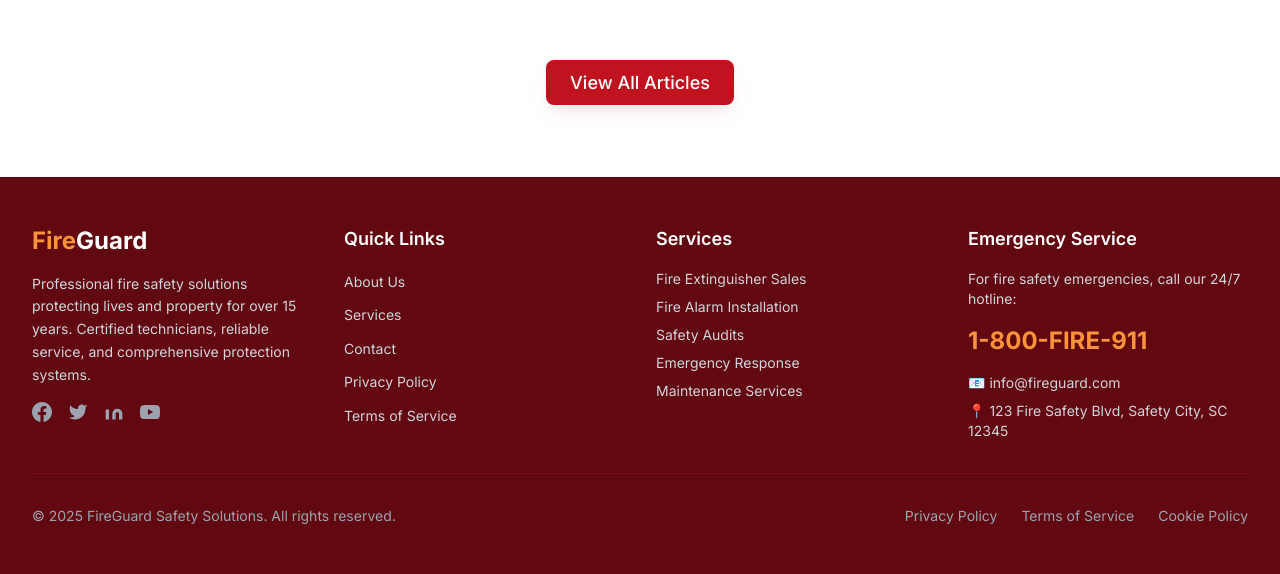
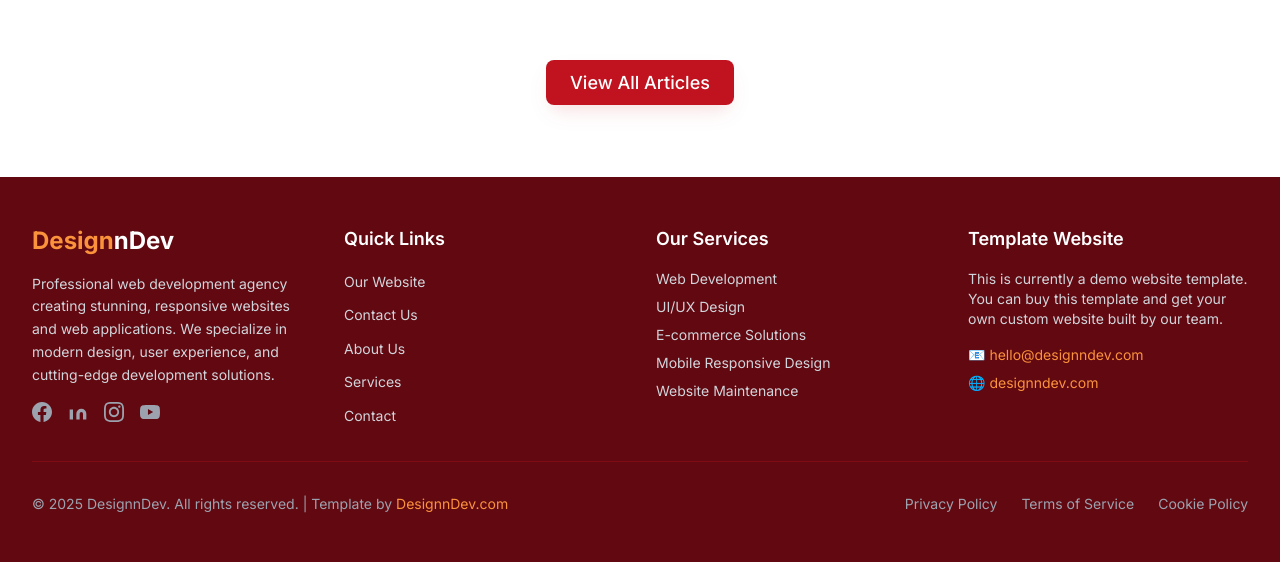
Before and after one commit to dndfeb/basketball, a Next.js app: page / in a window 1280 px wide. Shown: the part 4151-4725 px from the top of the page. Built offline with nearby package versions, Linux system fonts and the light colour scheme.

Commit message:
Revamp Footer component to reflect new branding and services for DesignnDev. Update social media links, company description, and service offerings. Add quick links for website and contact information, and modify emergency contact section to provide template details.

```diff
--- a/components/layout/Footer.js
+++ b/components/layout/Footer.js
@@ -46,9 +46,9 @@ export default function Footer() {
   ];
 
   const socialLinks = [
-    { href: 'https://facebook.com', label: 'Facebook', icon: 'M24 12.073c0-6.627-5.373-12-12-12s-12 5.373-12 12c0 5.99 4.388 10.954 10.125 11.854v-8.385H7.078v-3.47h3.047V9.43c0-3.007 1.792-4.669 4.533-4.669 1.312 0 2.686.235 2.686.235v2.953H15.83c-1.491 0-1.956.925-1.956 1.874v2.25h3.328l-.532 3.47h-2.796v8.385C19.612 23.027 24 18.062 24 12.073z' },
-    { href: 'https://twitter.com', label: 'Twitter', icon: 'M23 3a10.9 10.9 0 01-3.14 1.53 4.48 4.48 0 00-7.86 3v1A10.66 10.66 0 013 4s-4 9 5 13a11.64 11.64 0 01-7 2c9 5 20 0 20-11.5a4.5 4.5 0 00-.08-.83A7.72 7.72 0 0023 3z' },
-    { href: 'https://linkedin.com', label: 'LinkedIn', icon: 'M16 8a6 6 0 016 6v7h-4v-7a2 2 0 00-2-2 2 2 0 00-2 2v7h-4v-7a6 6 0 016-6zM2 9h4v12H2z' },
+    { href: 'https://www.facebook.com/profile.php?id=61582160878711', label: 'Facebook', icon: 'M24 12.073c0-6.627-5.373-12-12-12s-12 5.373-12 12c0 5.99 4.388 10.954 10.125 11.854v-8.385H7.078v-3.47h3.047V9.43c0-3.007 1.792-4.669 4.533-4.669 1.312 0 2.686.235 2.686.235v2.953H15.83c-1.491 0-1.956.925-1.956 1.874v2.25h3.328l-.532 3.47h-2.796v8.385C19.612 23.027 24 18.062 24 12.073z' },
+    { href: 'https://www.linkedin.com/company/109403381', label: 'LinkedIn', icon: 'M16 8a6 6 0 016 6v7h-4v-7a2 2 0 00-2-2 2 2 0 00-2 2v7h-4v-7a6 6 0 016-6zM2 9h4v12H2z' },
+    { href: 'https://www.instagram.com/designndevfeb?igsh=ZTN2OTE0Nzhqanh5', label: 'Instagram', icon: 'M12 2.163c3.204 0 3.584.012 4.85.07 3.252.148 4.771 1.691 4.919 4.919.058 1.265.069 1.645.069 4.849 0 3.205-.012 3.584-.069 4.849-.149 3.225-1.664 4.771-4.919 4.919-1.266.058-1.644.07-4.85.07-3.204 0-3.584-.012-4.849-.07-3.26-.149-4.771-1.699-4.919-4.919-.058-1.265-.07-1.644-.07-4.849 0-3.204.013-3.583.07-4.849.149-3.227 1.664-4.771 4.919-4.919 1.266-.057 1.645-.069 4.849-.069zm0-2.163c-3.259 0-3.667.014-4.947.072-4.358.2-6.78 2.618-6.98 6.98-.059 1.281-.073 1.689-.073 4.948 0 3.259.014 3.668.072 4.948.2 4.358 2.618 6.78 6.98 6.98 1.281.058 1.689.072 4.948.072 3.259 0 3.668-.014 4.948-.072 4.354-.2 6.782-2.618 6.979-6.98.059-1.28.073-1.689.073-4.948 0-3.259-.014-3.667-.072-4.947-.196-4.354-2.617-6.78-6.979-6.98-1.281-.059-1.69-.073-4.949-.073zm0 5.838c-3.403 0-6.162 2.759-6.162 6.162s2.759 6.163 6.162 6.163 6.162-2.759 6.162-6.163c0-3.403-2.759-6.162-6.162-6.162zm0 10.162c-2.209 0-4-1.79-4-4 0-2.209 1.791-4 4-4s4 1.791 4 4c0 2.21-1.791 4-4 4zm6.406-11.845c-.796 0-1.441.645-1.441 1.44s.645 1.44 1.441 1.44c.795 0 1.439-.645 1.439-1.44s-.644-1.44-1.439-1.44z' },
     { href: 'https://youtube.com', label: 'YouTube', icon: 'M23.498 6.186a3.016 3.016 0 0 0-2.122-2.136C19.505 3.545 12 3.545 12 3.545s-7.505 0-9.377.505A3.017 3.017 0 0 0 .502 6.186C0 8.07 0 12 0 12s0 3.93.502 5.814a3.016 3.016 0 0 0 2.122 2.136c1.871.505 9.376.505 9.376.505s7.505 0 9.377-.505a3.015 3.015 0 0 0 2.122-2.136C24 15.93 24 12 24 12s0-3.93-.502-5.814zM9.545 15.568V8.432L15.818 12l-6.273 3.568z' },
   ];
 
@@ -59,11 +59,11 @@ export default function Footer() {
           {/* Company Info */}
           <div className="space-y-4">
             <h3 className="text-2xl font-bold">
-              <span className="text-accent-400">Fire</span>Guard
+              <span className="text-accent-400">Design</span>nDev
             </h3>
             <p className="text-gray-300 text-sm leading-relaxed">
-              Professional fire safety solutions protecting lives and property for over 15 years.
-              Certified technicians, reliable service, and comprehensive protection systems.
+              Professional web development agency creating stunning, responsive websites and web applications.
+              We specialize in modern design, user experience, and cutting-edge development solutions.
             </p>
             <div className="flex space-x-4">
               {socialLinks.map((social) => (
@@ -87,7 +87,25 @@ export default function Footer() {
           <div className="space-y-4">
             <h4 className="text-lg font-semibold">Quick Links</h4>
             <ul className="space-y-2">
-              {quickLinks.map((link) => (
+              <li>
+                <a
+                  href="https://designndev.com"
+                  target="_blank"
+                  rel="noopener noreferrer"
+                  className="text-gray-300 hover:text-accent-400 transition-colors duration-200 text-sm"
+                >
+                  Our Website
+                </a>
+              </li>
+              <li>
+                <a
+                  href="mailto:hello@designndev.com"
+                  className="text-gray-300 hover:text-accent-400 transition-colors duration-200 text-sm"
+                >
+                  Contact Us
+                </a>
+              </li>
+              {quickLinks.slice(0, 3).map((link) => (
                 <li key={link.href}>
                   <Link
                     href={link.href}
@@ -102,31 +120,25 @@ export default function Footer() {
 
           {/* Services */}
           <div className="space-y-4">
-            <h4 className="text-lg font-semibold">Services</h4>
+            <h4 className="text-lg font-semibold">Our Services</h4>
             <ul className="space-y-2 text-sm text-gray-300">
-              <li>Fire Extinguisher Sales</li>
-              <li>Fire Alarm Installation</li>
-              <li>Safety Audits</li>
-              <li>Emergency Response</li>
-              <li>Maintenance Services</li>
+              <li>Web Development</li>
+              <li>UI/UX Design</li>
+              <li>E-commerce Solutions</li>
+              <li>Mobile Responsive Design</li>
+              <li>Website Maintenance</li>
             </ul>
           </div>
 
-          {/* Emergency Contact */}
+          {/* Template Info */}
           <div className="space-y-4">
-            <h4 className="text-lg font-semibold">Emergency Service</h4>
+            <h4 className="text-lg font-semibold">Template Website</h4>
             <p className="text-gray-300 text-sm">
-              For fire safety emergencies, call our 24/7 hotline:
+              This is currently a demo website template. You can buy this template and get your own custom website built by our team.
             </p>
-            <a
-              href="tel:+1-800-FIRE-911"
-              className="text-2xl font-bold text-accent-400 hover:text-accent-300 transition-colors block"
-            >
-              1-800-FIRE-911
-            </a>
             <div className="space-y-2 text-sm text-gray-300">
-              <p>📧 info@fireguard.com</p>
-              <p>📍 123 Fire Safety Blvd, Safety City, SC 12345</p>
+              <p>📧 <a href="mailto:hello@designndev.com" className="text-accent-400 hover:text-accent-300 transition-colors">hello@designndev.com</a></p>
+              <p>🌐 <a href="https://designndev.com" target="_blank" rel="noopener noreferrer" className="text-accent-400 hover:text-accent-300 transition-colors">designndev.com</a></p>
             </div>
           </div>
         </div>
@@ -135,7 +147,7 @@ export default function Footer() {
         <div className="border-t border-primary-700 mt-8 pt-8">
           <div className="flex flex-col md:flex-row justify-between items-center space-y-4 md:space-y-0">
             <p className="text-gray-400 text-sm">
-              © {new Date().getFullYear()} FireGuard Safety Solutions. All rights reserved.
+              © {new Date().getFullYear()} DesignnDev. All rights reserved. | Template by <a href="https://designndev.com" target="_blank" rel="noopener noreferrer" className="text-accent-400 hover:text-accent-300 transition-colors">DesignnDev.com</a>
             </p>
             <div className="flex space-x-6 text-sm text-gray-400">
               <Link href="/privacy" className="hover:text-accent-400 transition-colors duration-200">
```
